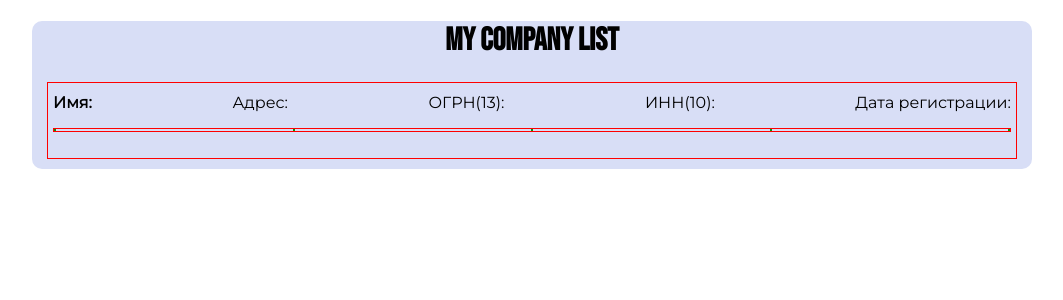
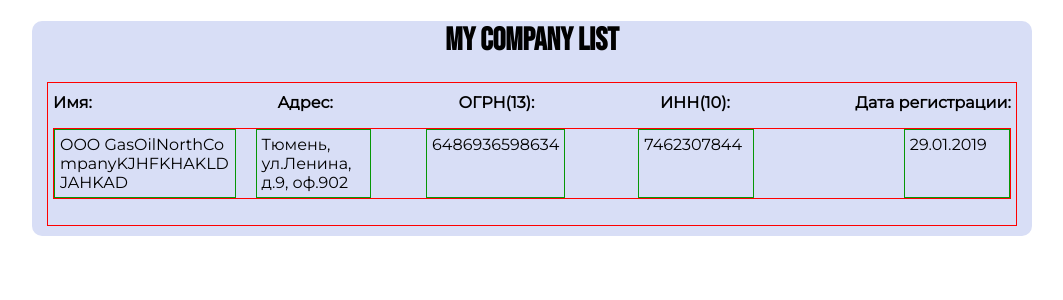
Before and after one commit to GHJKer/company-list-app, a Vue app in the folder company-list-app/: page / in a window 1280 px wide. Shown: the top 300 px of the page, without its empty margins (108-1171 px from the left). Built offline with nearby package versions, Linux system fonts and the light colour scheme.

Commit message:
v-for
added main components to the table

```diff
--- a/company-list-app/src/components/appItem.vue
+++ b/company-list-app/src/components/appItem.vue
@@ -1,20 +1,19 @@
 <template>
     <div class="fields">
-      <div class="name db"></div>
-      <div class="address db"></div>
-      <div class="ogrn db"></div>
-      <div class="inn db"></div>
-      <div class="date db"></div>
+      <div class="name db">{{ company.name }}</div>
+      <div class="address db">{{ company.address }}</div>
+      <div class="ogrn db">{{ company.ogrn }}</div>
+      <div class="inn db">{{ company.inn }}</div>
+      <div class="date db">{{ company.date }}</div>
     </div>
 </template>
 
 <script>
 export default {
-    data() {
-        return {
-            companyInfo: [
-                {id: 1,  name: 'OOO GasOilNorthCompany', address: 'Тюмень, ул.Ленина, д.9, оф.902', orgn: 6486936598634, inn: 7462307844, date: '29.01.2019'}
-            ]
+    props: {
+        company: {
+            type: Object,
+            required: true
         }
     }
 }
@@ -24,31 +23,40 @@ export default {
 
 .fields {
     display: flex;
-    justify-content: space-between;
+    /* justify-content: space-between; */
 }
 
 .db {
     border: 1px solid rgb(6, 151, 6);
 }
 
-/* .name {
-    width: 100px;
-    дфоырвловра
+.name {
+    width: 180px;
+    margin-right: 20px;
+    word-break: break-all;
+    padding: 5px;
 }
 
 .address {
-    width: 100px;
+    width: 110px;
+    margin-right: 55px;
+    padding: 5px;
 }
 
 .ogrn {
-    width: 100px;
+    width: 135px;
+    margin-right: 73px;
+    padding: 5px;
 }
 
 .inn {
-    width: 100px;
+    width: 110px;
+    margin-right: 150px;
+    padding: 5px;
 }
 
-.data {
+.date {
     width: 100px;
-} */
+    padding: 5px;
+}
 </style>
--- a/company-list-app/src/components/listApp.vue
+++ b/company-list-app/src/components/listApp.vue
@@ -1,14 +1,21 @@
 <template>
   <div class="wrapper bd">
     <div class="companies-container">
-      <div><strong>Имя:</strong></div>
-      <div>Адрес:</div>
-      <div>ОГРН(13):</div>
-      <div>ИНН(10):</div>
-      <div>Дата регистрации:</div>
+      <div class="name-header font-weight"><strong>Имя:</strong></div>
+      <div class="font-weight">Адрес:</div>
+      <div class="font-weight">ОГРН(13):</div>
+      <div class="font-weight">ИНН(10):</div>
+      <div class="font-weight">Дата регистрации:</div>
     </div>
     <ul>
-      <li><appItem /></li>
+      <li
+        v-for="(company, index) in companies"
+        :key="index"
+      >
+        <appItem
+          :company="company"
+        />
+      </li>
     </ul>
   </div>
 </template>
@@ -20,11 +27,25 @@ export default {
   components: {
     appItem,
   },
+  data() {
+    return {
+      companies: [
+        {
+          id: 1,
+          name: "OOO GasOilNorthCompanyKJHFKHAKLDJAHKAD",
+          address: "Тюмень, ул.Ленина, д.9, оф.902",
+          ogrn: 6486936598634,
+          inn: 7462307844,
+          date: "29.01.2019",
+        },
+      ],
+    };
+  },
 };
 </script>
 
 <style lang="scss" scoped>
-@import url('https://fonts.googleapis.com/css2?family=Montserrat&display=swap');
+@import url("https://fonts.googleapis.com/css2?family=Montserrat&display=swap");
 
 .bd {
   border: 1px solid red;
@@ -37,8 +58,16 @@ export default {
 }
 
 .companies-container {
-    display: flex;
-    justify-content: space-between;
+  display: flex;
+  justify-content: space-between;
+}
+
+.name-header {
+  margin-right: 60px;
+}
+
+.font-weight {
+  font-weight: bold;
 }
 
 ul {
@@ -51,6 +80,6 @@ li {
 }
 
 div {
-    font-family: 'Montserrat', sans-serif;
+  font-family: "Montserrat", sans-serif;
 }
 </style>
```
